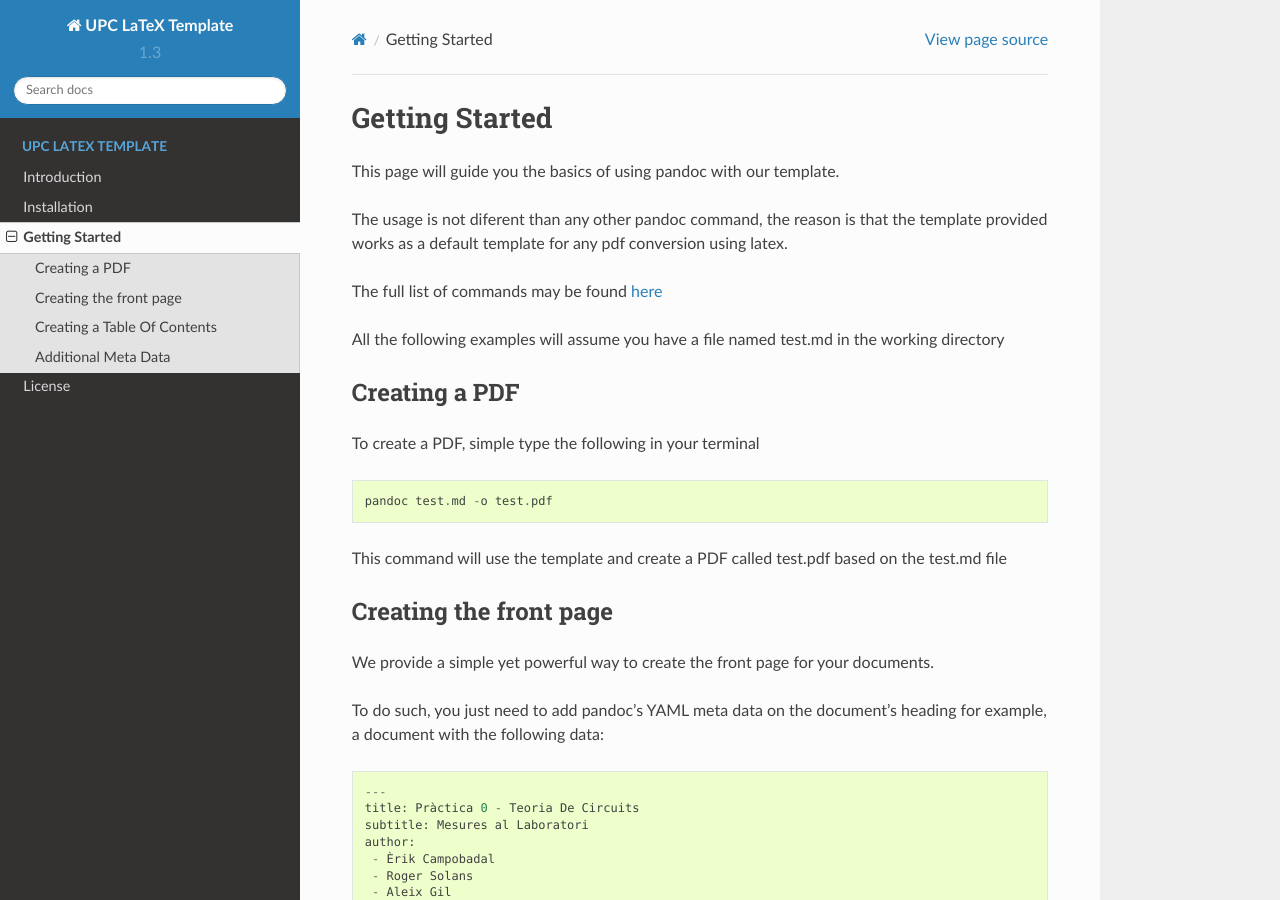
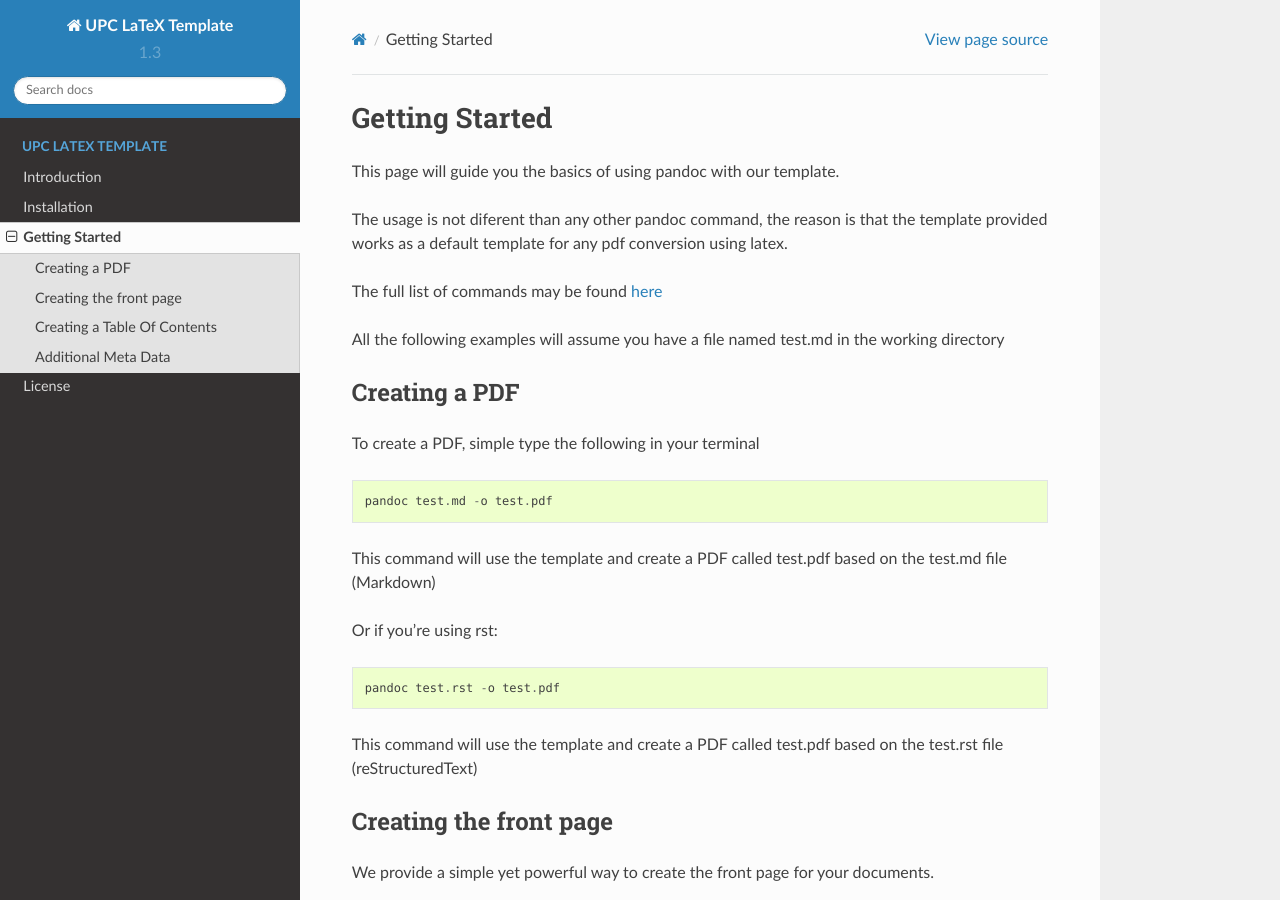
Before and after one commit to ConsoleTVs/UPC-LaTeX-Template, a Sphinx documentation site: the page built from doc/source/getting-started.rst, in a window 1280 px wide and 900 px high. Built offline with Sphinx 7.4.7 and the Read the Docs theme 2.0.0, drawn with Linux system fonts in a browser that asks for light colours.

Commit message:
Update getting-started.rst

```diff
--- a/doc/source/getting-started.rst
+++ b/doc/source/getting-started.rst
@@ -20,7 +20,13 @@ To create a PDF, simple type the following in your terminal
 ::
     pandoc test.md -o test.pdf
 
-This command will use the template and create a PDF called test.pdf based on the test.md file
+This command will use the template and create a PDF called test.pdf based on the test.md file (Markdown)
+
+Or if you're using rst:
+::
+    pandoc test.rst -o test.pdf
+
+This command will use the template and create a PDF called test.pdf based on the test.rst file (reStructuredText)
 
 Creating the front page
 -----------------------
```
